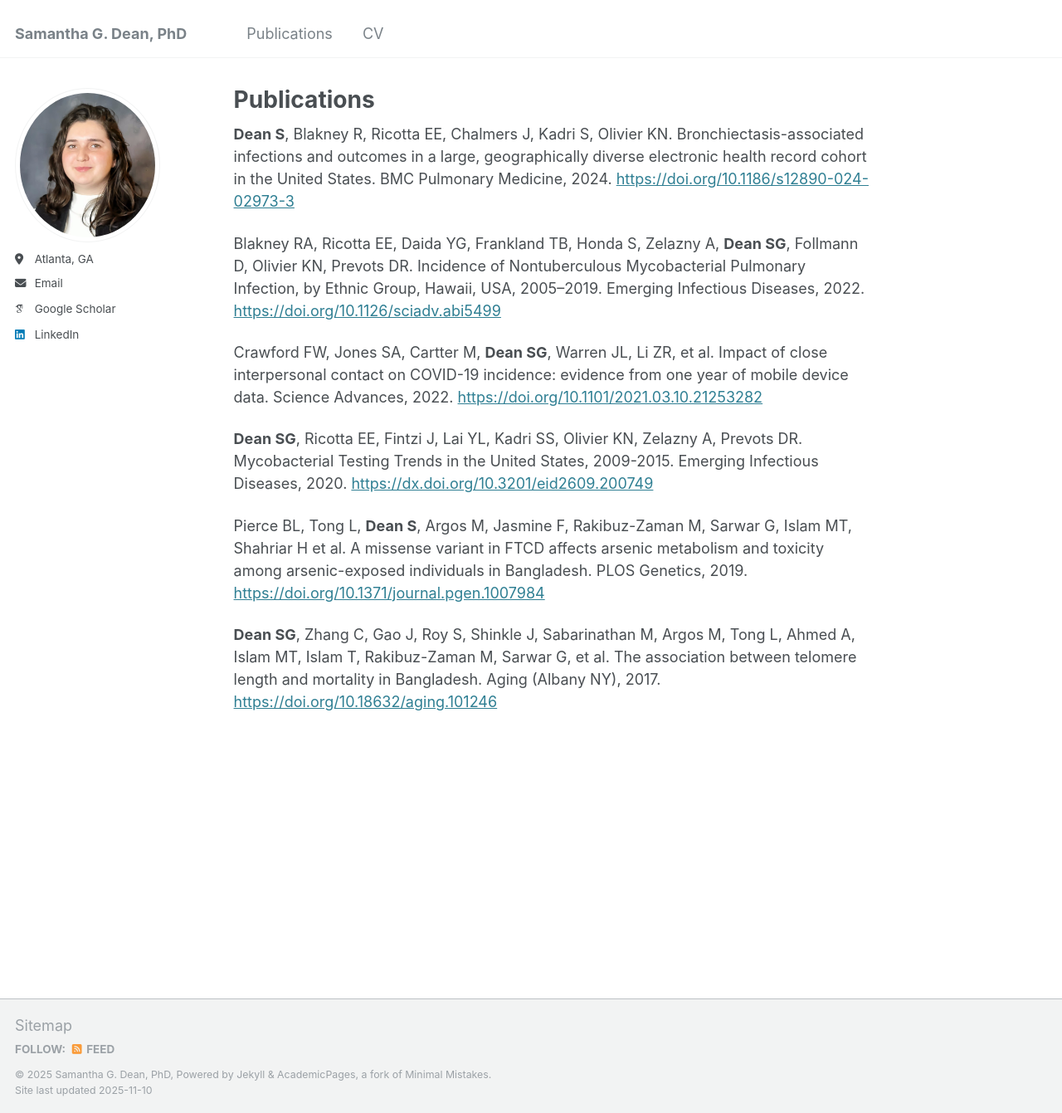
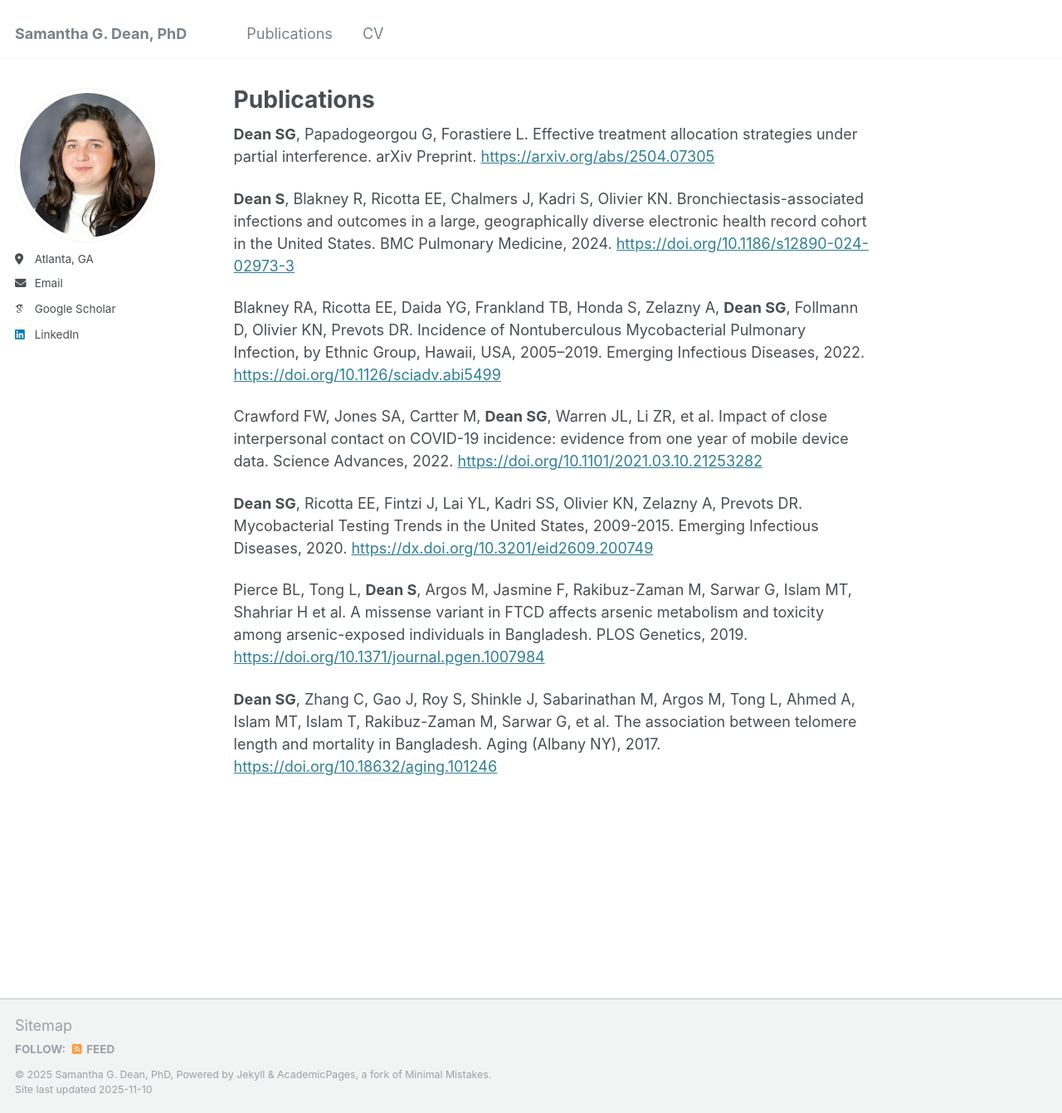
Before and after one commit to sammigd/sammigd.github.io, a Jekyll site: the page built from _pages/publications.md, in a window 1280 px wide and 1341 px high. Shown: the whole window at 83% size. Built offline with Jekyll 4.4.1, drawn with Linux system fonts in a browser that asks for light colours; some web fonts are replaced.

Commit message:
updating pubs

```diff
--- a/_pages/publications.md
+++ b/_pages/publications.md
@@ -4,6 +4,7 @@ title: "Publications"
 author_profile: true
 ---
 
+**Dean SG**, Papadogeorgou G, Forastiere L. Effective treatment allocation strategies under partial interference. arXiv Preprint.  [https://arxiv.org/abs/2504.07305](https://arxiv.org/abs/2504.07305)
 
 **Dean S**, Blakney R, Ricotta EE, Chalmers J, Kadri S, Olivier KN. Bronchiectasis-associated infections and outcomes in a large, geographically diverse electronic health record cohort in the United States. BMC Pulmonary Medicine, 2024. [https://doi.org/10.1186/s12890-024-02973-3](https://doi.org/10.1186/s12890-024-02973-3)
 
```
